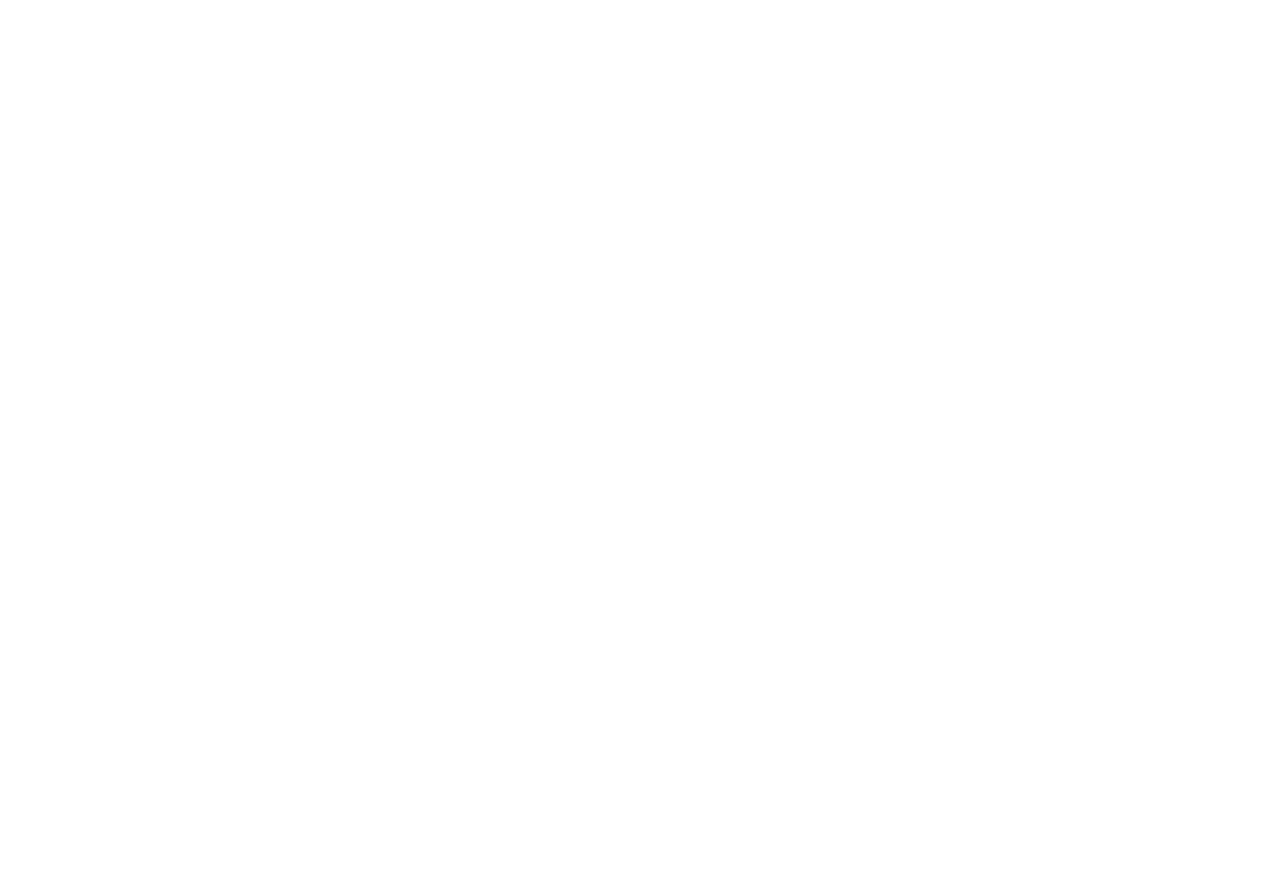
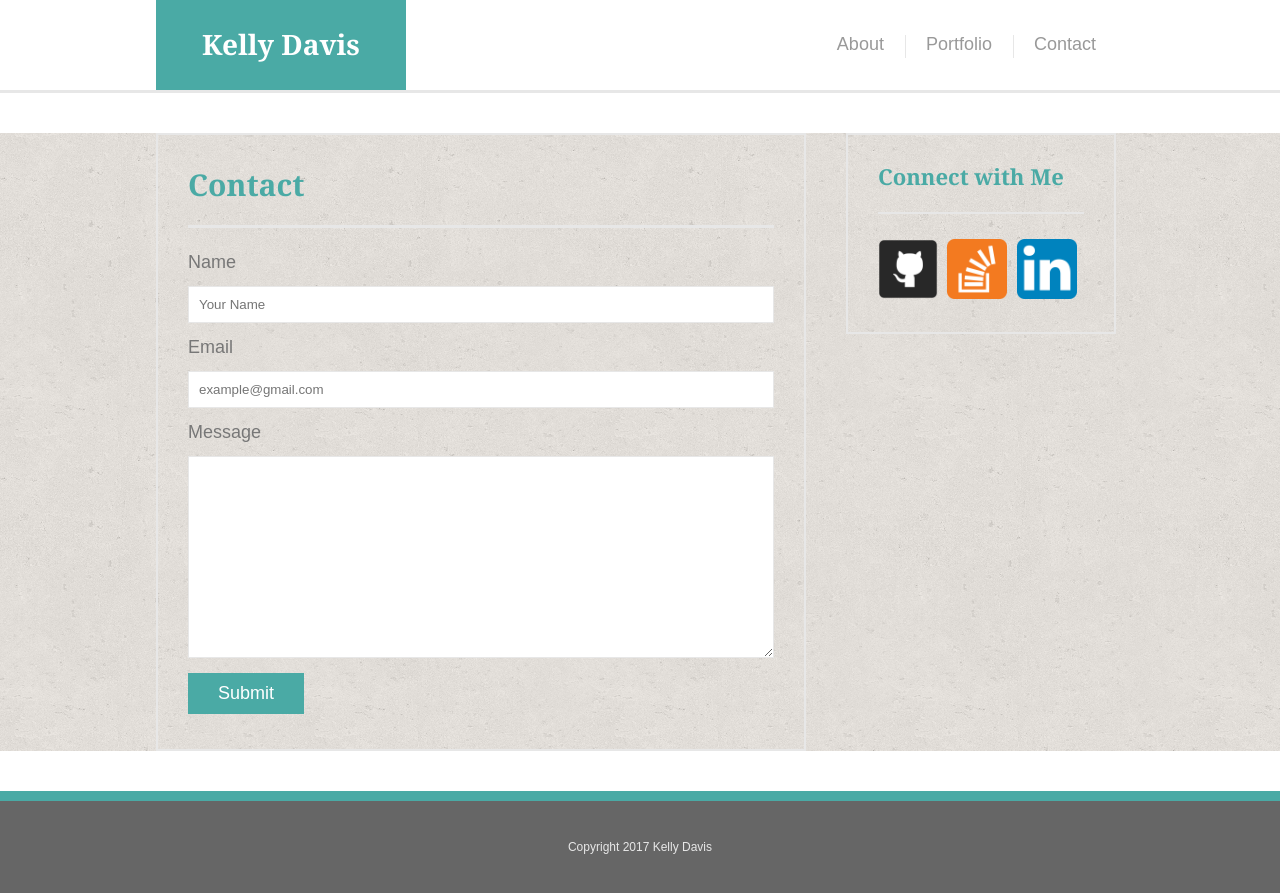
Before and after one commit to kdgiddyup/Basic-Portfolio, a PHP site: page /contact.html in a window 1280 px wide. Before the commit the page is empty. Before the commit the page ends 800 px from the top, so only its background shows below. Run offline with PHP 8.4, Linux system fonts and the light colour scheme.

Commit message:
contact page complete

```diff
--- a/assets/css/style.css
+++ b/assets/css/style.css
@@ -114,6 +114,24 @@
 height: 60px;
 width: 60px;
 }
+/* styles specific to contact page */
+#contact_form input, #contact_form textarea {
+	width: 100%;
+	padding: 10px;
+	margin: 15px 0;
+	border: 1px solid #e7e7e7;
+}
+label {
+	display: block;
+	font-size: 18px;
+	}
+button {
+	background-color: #4aaaa5;
+	padding: 10px 30px;
+	color: #fff;
+	font-size: 18px;
+	border: none;
+}
 footer {
 	border-top: 10px solid #4aaaa5;
 	margin: 40px 0 0 0;
--- a/contact.html
+++ b/contact.html
@@ -0,0 +1,70 @@
+<html lang="en">
+<head>
+  <meta charset="utf-8">
+    <meta http-equiv="X-UA-Compatible" content="IE=edge">
+    <meta name="viewport" content="width=device-width,initial-scale=1.0">
+    <meta name="keywords" content="">
+    <meta name="description" content="">
+    <meta name="author" content="">
+    <meta name="apple-mobile-web-app-capable" content="yes">
+    <meta property="og:image" content=""/>
+    <link rel="shortcut icon" href="">
+    <link href="assets/css/reset.css" type="text/css" rel="stylesheet"/>
+    <link href="assets/css/style.css" type="text/css" rel="stylesheet"/>
+  <title>Kelly Davis HTML portfolio</title>
+ </head>
+ <body>
+    <!-- header contains name and navigation -->
+    <header>
+        <div id="header">
+            <div id="name_container">
+                <h2>Kelly Davis</h2>
+            </div>
+            <div id="main_navigation">
+            <p class="nav_link"><a href="#">About</a></p>
+            <div class="vert_separator"></div>
+            <p class="nav_link"><a href="portfolio.html">Portfolio</a></p>
+            <div class="vert_separator"></div>
+            <p class="nav_link"><a href="contact.html">Contact</a></p>
+            </div>
+        </div>
+    </header>
+
+    <!-- main content section -->
+    <section id="section1">
+        <div id="main_rail">
+            <div id="about_me">
+                <h2>Contact</h2>
+                <form id="contact_form">
+                    <label>Name</label>
+                    <input type="text" placeholder="Your Name"></input>
+                    <label>Email</label>
+                    <input type="text" placeholder="example@gmail.com"></input>
+                    <label>Message</label>
+                    <textarea name="message_input" rows="12"></textarea>
+                    <button type="submit">Submit</button>
+                </form>
+            </div>
+        </div>
+
+        <div id="right_rail">
+            <div id="connect_box">
+                <h2>Connect with Me</h2>
+                <div id="social_container">
+                    <a href="https://github.com/kdgiddyup" class="social_icon" target="_blank"><img src="assets/images/github.png"/></a>
+                    <a href="http://stackoverflow.com/users/7444331/kelly-davis" class="social_icon" target="_blank"><img src="assets/images/stack_overflow.png"/></a>
+                    <a href="https://www.linkedin.com/in/kellyjdavis/" class="social_icon" target="_blank"><img src="assets/images/linkedin.png"/></a>
+                </div>
+            </div>
+        </div>
+    </section>
+
+    <!-- footer section -->
+    <footer>
+        <div id="footer">
+            <p>Copyright 2017 Kelly Davis</p>
+        </div>
+    </footer>
+
+ </body>
+ </html>
```
